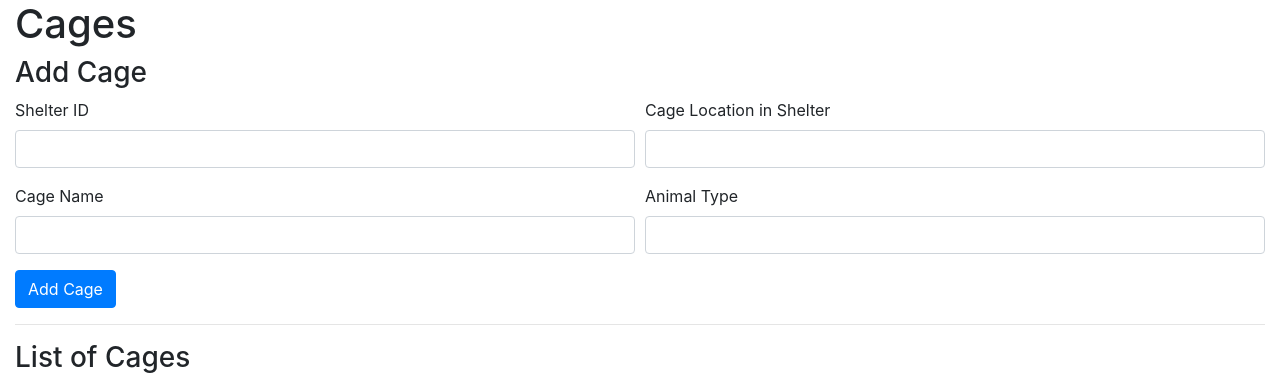
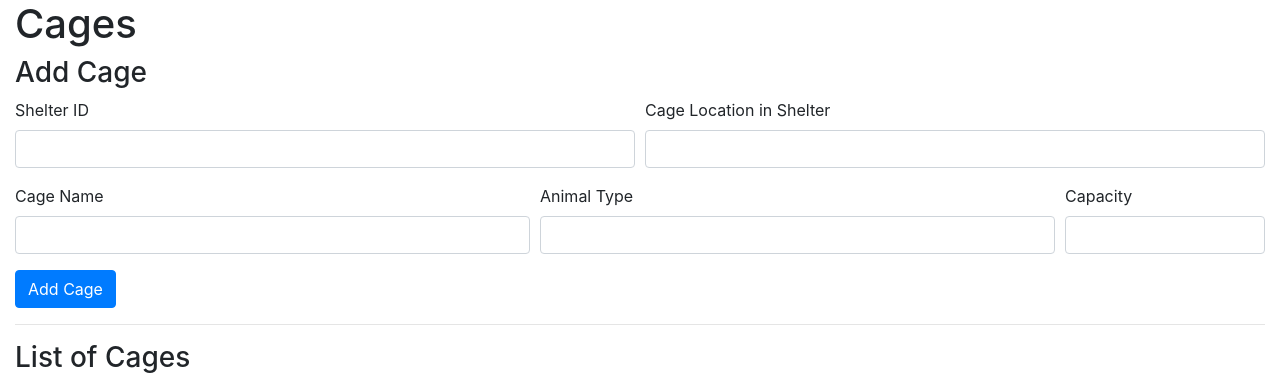
Before and after one commit to kevinlichang/national-animal-shelter-database, a Flask app: page /cages/ in a window 1280 px wide. Shown: the part 56-438 px from the top of the page. Run offline with Flask 2, Linux system fonts and the light colour scheme; data that the repository does not hold is empty; some libraries are stand-ins or nearby versions.

Commit message:
added CREATE queries for cage page

```diff
--- a/app/app.py
+++ b/app/app.py
@@ -1,4 +1,4 @@
-from flask import Flask, render_template, url_for
+from flask import Flask, render_template, url_for, request
 from backend.dbConnector import connectDB, executeQuery
 
 app = Flask(__name__)
@@ -34,6 +34,23 @@ def cages():
     result = executeQuery(DBConnect, query).fetchall()
     return render_template('cages.html', title='Cages', allCages=result)
 
+@app.route("/cages/", methods=["POST", "GET"])
+def addNewCage():
+    DBConnect = connectDB()
+
+    # data taken from addCageForm
+    cageShelterID = request.form['cageShelterID']
+    cageLocation = request.form['cageLocation']
+    cageName = request.form['cageName']
+    cageAnimalType = request.form['cageAnimalType']
+    cageCapacity = request.form['cageCapacity']
+
+    # INSERT Query
+    query = "INSERT INTO `cages` (`shelter_id`, `cage_location`, `cage_name`, `animal_type`, `capacity`) VALUES (%s,%s,%s,%s,%s)"
+    data = (cageShelterID, cageLocation, cageName, cageAnimalType, cageCapacity)
+    executeQuery(DBConnect, query, data)
+    return cages()
+
 @app.route("/fosters/")
 def fosters():
     DBConnect = connectDB()
--- a/app/backend/dbConnector.py
+++ b/app/backend/dbConnector.py
@@ -19,10 +19,12 @@ def executeQuery(dbConnection = None, query = None, query_params = ()):
     #create cursor to execute query
     cursor = dbConnection.cursor()
 
+    '''
     #Create tuple of parameters to send with query
     params = tuple()
     for i in query_params:
         params = params + (i)
+    '''
 
     #Commit changes to database
     cursor.execute(query, query_params)
--- a/app/templates/cages.html
+++ b/app/templates/cages.html
@@ -31,17 +31,10 @@
 </nav>
 
 <div class="container-fluid">
-<h1>Cages</h1>
+  <h1>Cages</h1>
 
-<form class="mb-2">
+  <form class="mb-2" id="addCageForm" action="/cages/" method="post">
     <h3>Add Cage</h3>
-
-    <!-- <input type="number" name="shelterID" placeholder="Shelter ID">
-    <input type="text" name="cage_location" placeholder="Cage Location in Shelter">
-    <input type="text" name="cage_name" placeholder="Cage Name">
-    <input type="text" name="animal_type" placeholder="Animal Type">
-
-    <input type="submit" name="add cage" value="Add Cage" id="add-cage-submit"> -->
 
     <div class="form-row">
       <div class="form-group col-md-6">
@@ -54,16 +47,19 @@
       </div>
     </div>
     <div class="form-row">
-      <div class="form-group col-md-6">
+      <div class="form-group col-md-5">
         <label for="cageName">Cage Name</label>
         <input type="text" class="form-control" id="cageName" name="cageName">
       </div>
-      <div class="form-group col-md-6">
+      <div class="form-group col-md-5">
         <label for="cageAnimalType">Animal Type</label>
         <input type="text" class="form-control" id="cageAnimalType" name="cageAnimalType">
       </div>
+      <div class="form-group col-md-2">
+        <label for="cageCapacity">Capacity</label>
+        <input type="number" class="form-control" id="cageCapacity" name="cageCapacity">
+      </div>
     </div>
-
 
     <button type="submit" class="btn btn-primary" id="addCageBtn">Add Cage</button>
 
```
